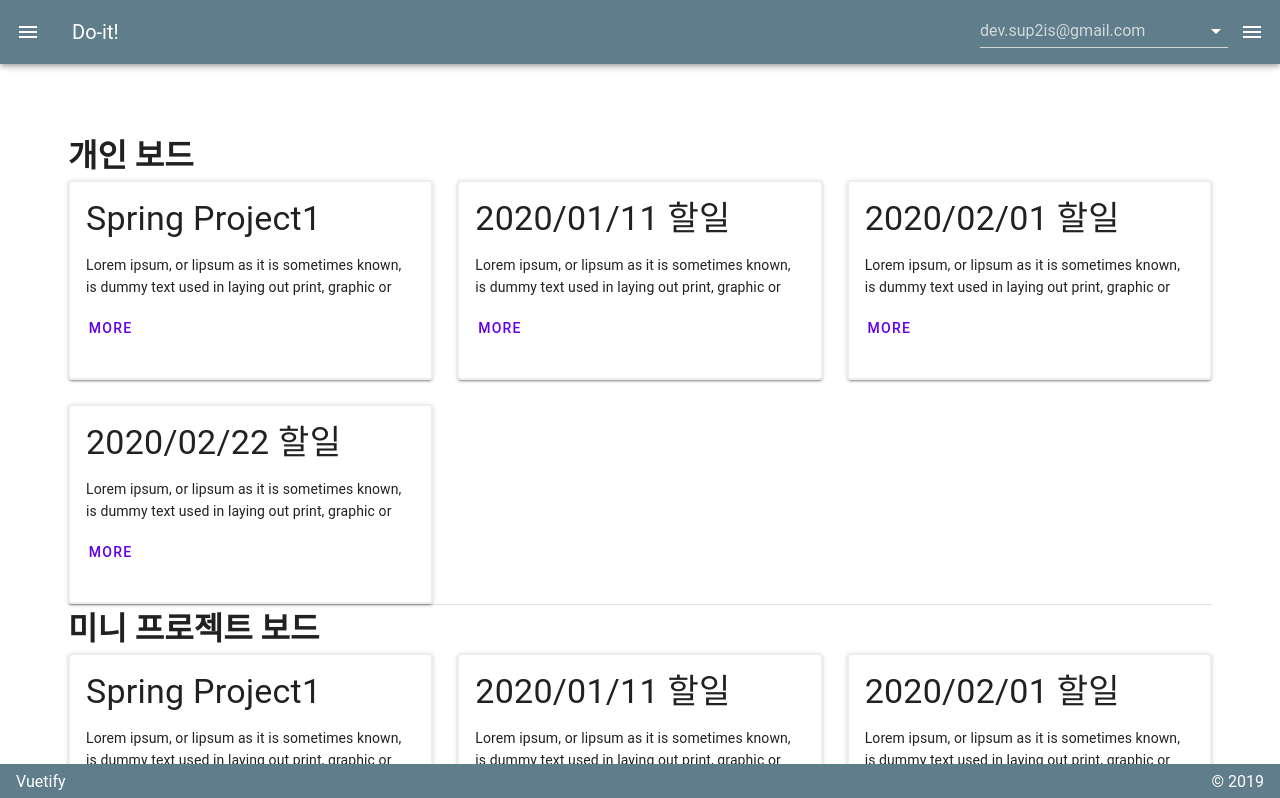
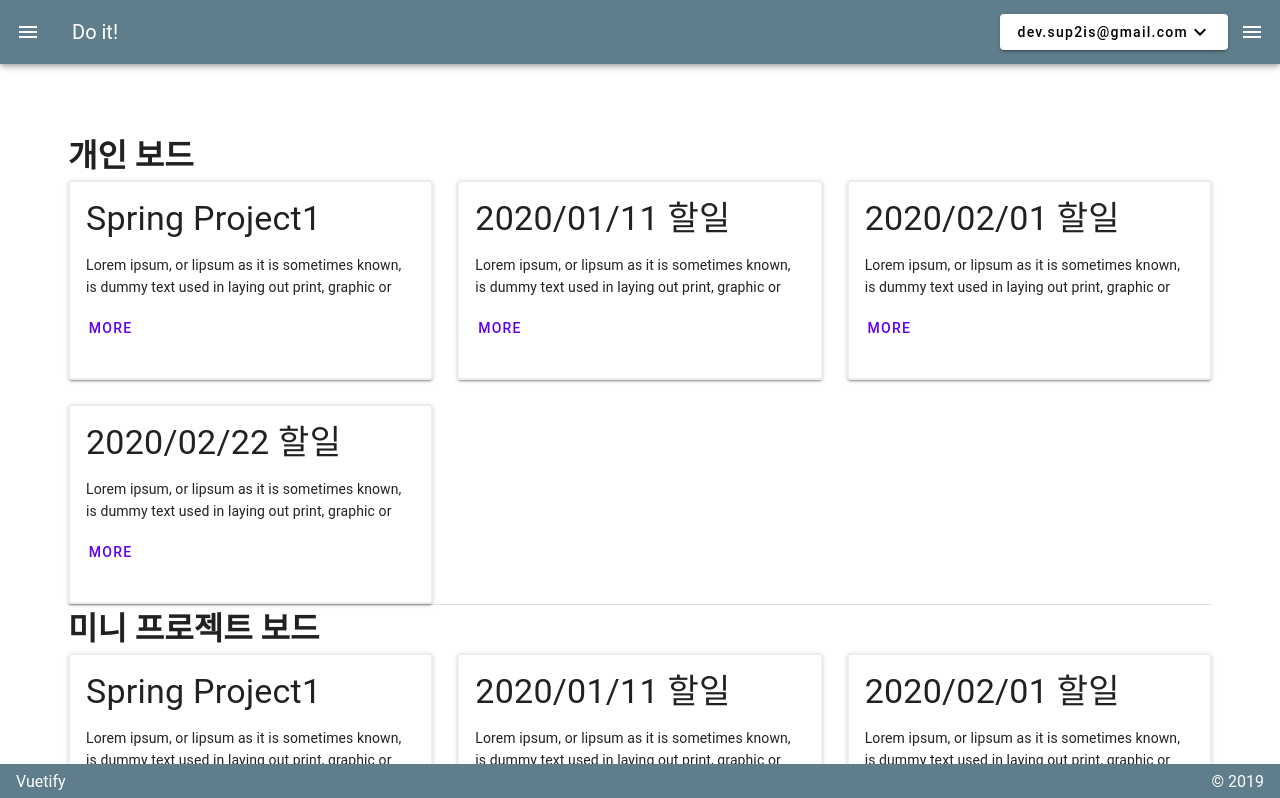
Before and after one commit to MorrisHong/do-it, a Vue app in the folder frontend/: page / in a window 1280 px wide. Shown: the top 798 px of the page. Built offline with nearby package versions, Linux system fonts and the light colour scheme.

Commit message:
Email navigation 수정

```diff
--- a/frontend/src/App.vue
+++ b/frontend/src/App.vue
@@ -4,7 +4,7 @@
     <v-navigation-drawer
       v-model="drawerRight"
       app
-      disable-resize-watcher="false"
+      disable-resize-watcher
       clipped
       right
     >
@@ -27,15 +27,32 @@
       dark
     >
       <v-app-bar-nav-icon @click.stop="drawer = !drawer" />
-      <v-toolbar-title>Do-it!</v-toolbar-title>
+      <v-toolbar-title>
+        <router-link to="/" class="toolbar-title">Do it!</router-link>
+      </v-toolbar-title>
       <v-spacer />
       <div>
-        <v-select
-          :items="items"
-          label="dev.sup2is@gmail.com"
-          class="mt-5"
-          single-line
-        ></v-select>
+        <v-menu offset-y>
+          <template v-slot:activator="{ on }">
+            <v-btn
+              v-on="on"
+              color="white"
+              class="black--text text-lowercase"
+            >
+              dev.sup2is@gmail.com
+              <v-icon>mdi-chevron-down</v-icon>
+            </v-btn>
+          </template>
+          <v-list>
+            <v-list-item
+              v-for="(item, index) in items"
+              :key="index"
+              @click="target(item.value)"
+            >
+              <v-list-item-title>{{ item.title }}</v-list-item-title>
+            </v-list-item>
+          </v-list>
+        </v-menu>
       </div>
 
       <v-app-bar-nav-icon @click.stop="drawerRight = !drawerRight" />
@@ -43,7 +60,7 @@
 
     <v-navigation-drawer
       v-model="drawer"
-      disable-resize-watcher="false"
+      disable-resize-watcher
       app
     >
       <v-list dense>
@@ -93,7 +110,22 @@
       drawerRight: false,
       right: false,
       left: false,
-      items: ['Foo', 'Bar', 'Fizz', 'Buzz'],
+      items: [
+        {title: '내 정보 보기', value: '/my'},
+        {title: '로그아웃', value: '/logout'}
+      ],
     }),
+    methods: {
+      target(value) {
+        this.$router.push(value)
+      }
+    }
   }
 </script>
+
+<style scoped>
+  .toolbar-title {
+    color: white;
+    text-decoration: none;
+  }
+</style>
```
